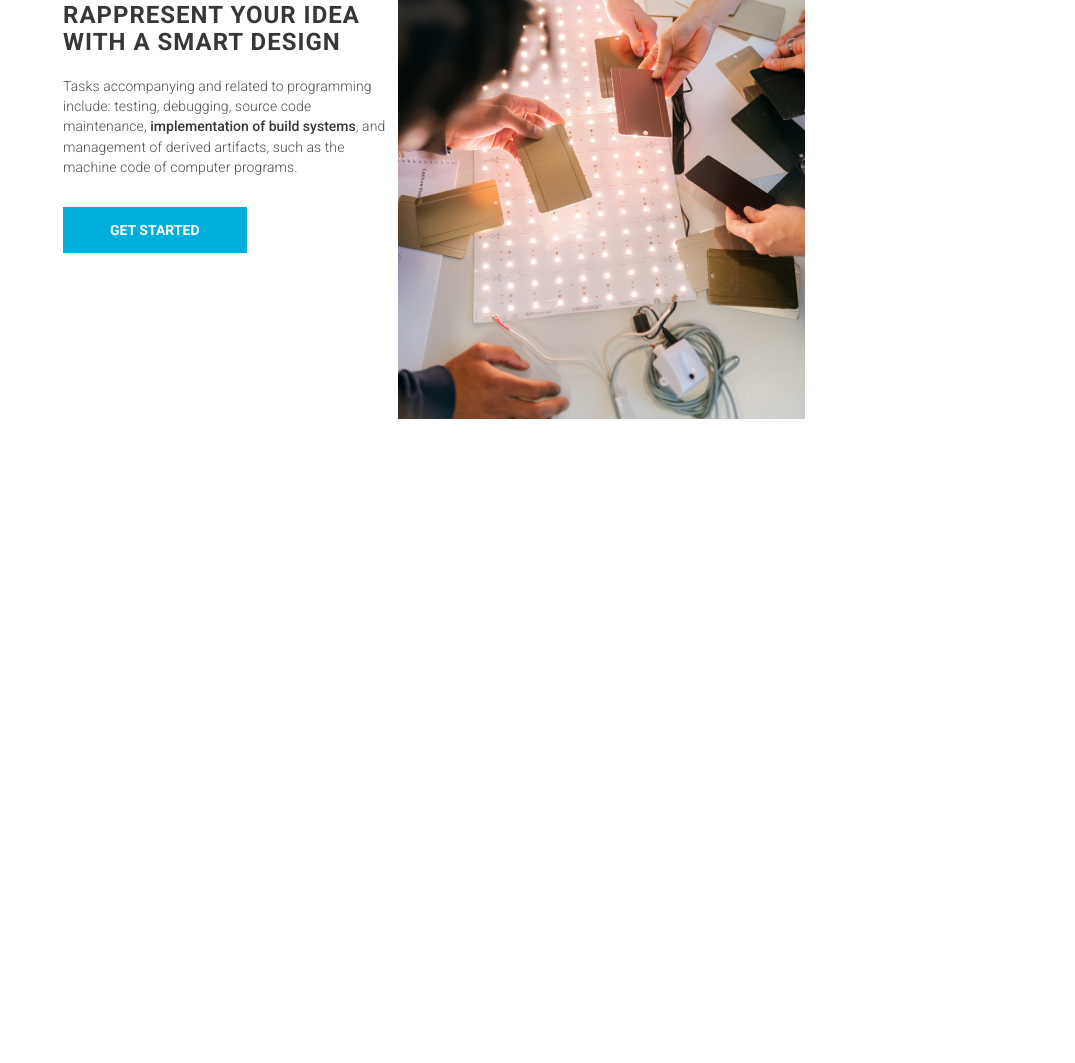
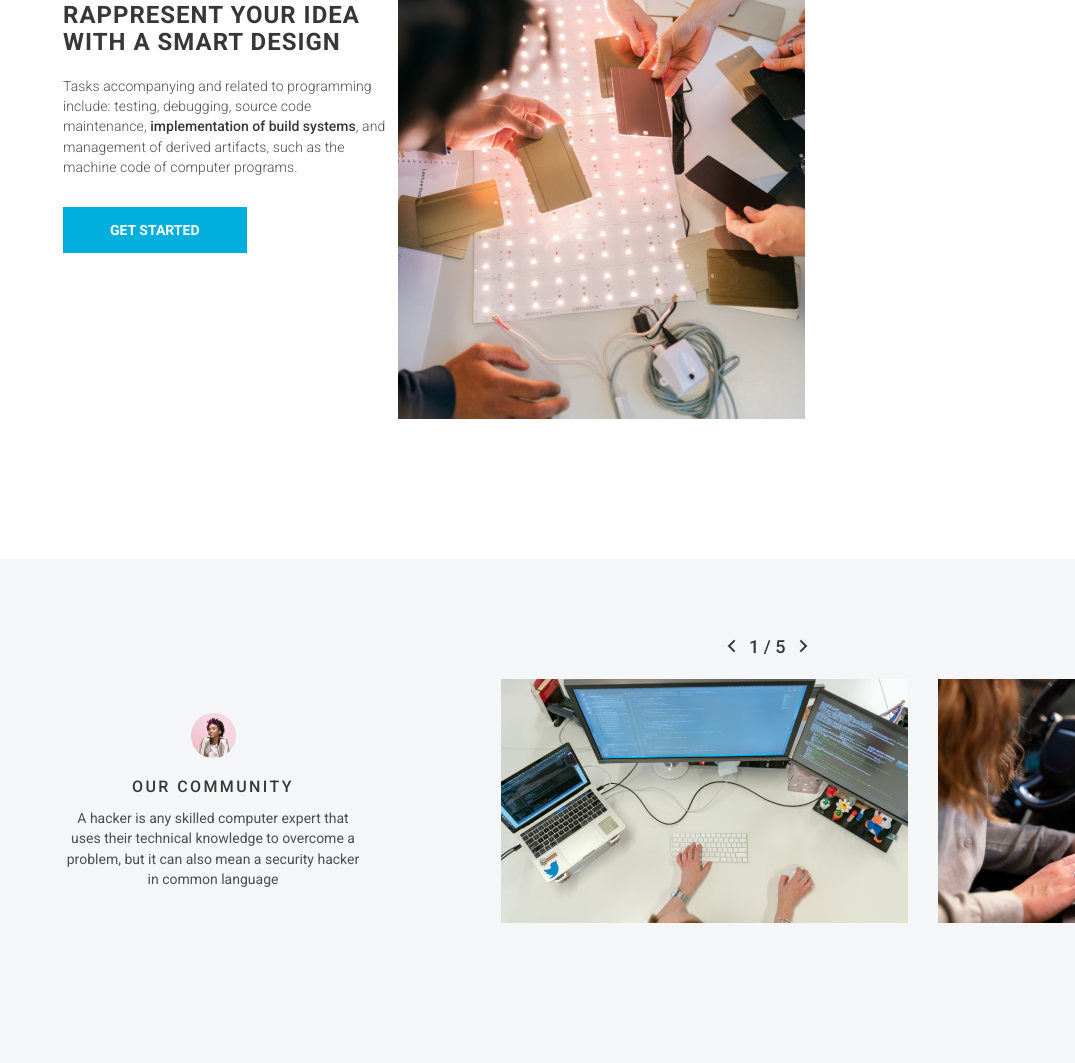
Before and after one commit to ortophius/web, a plain HTML site: page index.html in a window 1280 px wide. Shown: the part 1027-2090 px from the top of the page, without its empty margins (205-1280 px from the left). Before the commit the page ends 1586 px from the top, so only its background shows below. Drawn offline with Linux system fonts and the light colour scheme.

Commit message:
feat: complete community section

```diff
--- a/index.html
+++ b/index.html
@@ -48,6 +48,29 @@
         </div>
         <img src="./assets/content-image-1.png" alt="Rappresent your idea with a smart Design" class="design__photo">
       </section>
+      <section class="community">
+        <div class="community__info">
+          <img class="community__icon" src="./assets/community_icon.png" alt="Our community">
+          <h2 class="community__title">Our community</h2>
+          <p class="community__description">
+            A hacker is any skilled computer expert that uses their technical knowledge to overcome a problem, but it can also mean a security hacker in common language
+          </p>
+        </div>
+        <div class="community__nav">
+          <a href="" class="community__prev">
+            <img src="./assets/nav_arrow.svg" alt="">
+          </a>
+          <span class="community__current">1</span>
+          <span> / </span>
+          <span class="community__total">5</span>
+          <a href="" class="community__next"><img src="./assets/nav_arrow.svg" alt=""></a>
+        </div>
+        <div class="community__slider">
+          <a href="javascript:void(0)" class="community__photo"><img src="./assets/slider-item.png" alt="Photo"></a>
+          <a href="javascript:void(0)" class="community__photo"><img src="./assets/slider-item-1.png" alt="Photo"></a>
+          <a href="javascript:void(0)" class="community__photo"><img src="./assets/slider-item-2.png" alt="Photo"></a>
+        </div>
+      </section>
     </main>
   </div>
 </body>
--- a/style.css
+++ b/style.css
@@ -174,3 +174,94 @@ main {
   letter-spacing: 0.01px;
   color: #373737;
 }
+
+.community {
+  display: flex;
+  justify-content: space-between;
+  align-items: center;
+  position: relative;
+  padding: 120px 0 140px 269px;
+  background-color: #F5F6F7;
+}
+
+.community__info {
+  width: 298px;
+  min-width: 298px;
+  text-align: center;
+}
+
+.community__icon {
+  margin-bottom: 15px;
+}
+
+.community__title {
+  font-size: 16px;
+  text-transform: uppercase;
+  font-weight: 500;
+  letter-spacing: 2.4px;
+  line-height: 20px;
+  margin-bottom: 11px;
+  color: #373737;
+}
+
+.community__description {
+  font-size: 14px;
+  line-height: 1.45em;
+  color: #4E4E4E;
+}
+
+.community__slider {
+  display: flex;
+  margin-left: 139px;
+  overflow-x: hidden;
+}
+
+.community__photo {
+  display: inline-block;
+  min-width: 407px;
+  height: 244px;
+  margin-right: 30px;
+  overflow: hidden;
+}
+
+.community__photo:last-of-type {
+  margin-right: 0px;
+}
+
+.community__photo img {
+  transition: transform 0.4s;
+}
+
+.community__photo img:hover {
+  transform: scale(1.1);
+}
+
+.community__navigation {
+  position: absolute;
+}
+
+.community__nav {
+  position: absolute;
+  top: 77px;
+  right: 267px;
+  font-size: 18px;
+  font-weight: 500;
+  color: #373737;
+}
+
+.community__nav a {
+  text-decoration: none;
+  color: #373737;
+}
+
+.community__prev {
+  margin-right: 4px;
+}
+
+.community__next {
+  margin-left: 4px;
+}
+
+.community__next img {
+  transform: rotate(180deg);
+}
```
Also changed, not shown: assets/community_icon.png (added), assets/nav_arrow.svg (added), assets/slider-item-1.png (added), assets/slider-item-2.png (added), assets/slider-item.png (added).
